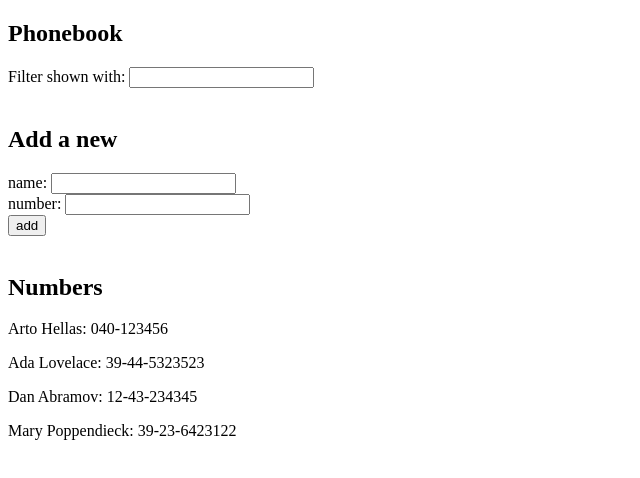
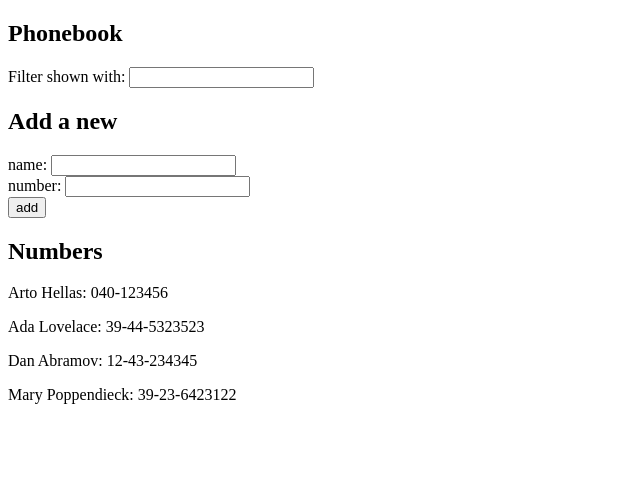
Before and after one commit to mzoyinda/FullstackOpen, a React (Vite) app in the folder Part2/phonebook/: page / in a window 1280 px wide. Shown: the top 478 px of the page, without its empty margins (0-640 px from the left). Built offline with nearby package versions, Linux system fonts and the light colour scheme.

Commit message:
components splitted

```diff
--- a/Part2/phonebook/src/App.jsx
+++ b/Part2/phonebook/src/App.jsx
@@ -1,4 +1,7 @@
 import { useState } from "react";
+import Filter from "./components/Filter";
+import Form from "./components/Form";
+import Numbers from "./components/Numbers";
 
 const App = () => {
   const [persons, setPersons] = useState([
@@ -57,49 +60,20 @@ const App = () => {
   return (
     <div>
       <h2>Phonebook</h2>
-      <div>
-        Filter shown with:{" "}
-        <input
-          type="text"
-          name="search"
-          value={searchQuery}
-          onChange={handleSearchChange}
-        />{" "}
-      </div>
-      <br />
-      <form onSubmit={handleSubmit}>
-        <h2>Add a new</h2>
-        <div>
-          name:{" "}
-          <input
-            type="text"
-            name="contact"
-            value={newName}
-            onChange={handleChange}
-          />
-        </div>
-        <div>
-          number:{" "}
-          <input
-            type="text"
-            name="number"
-            value={newNumber}
-            onChange={handleChange}
-          />
-        </div>
-        <div>
-          <button type="submit">add</button>
-        </div>
-      </form>
-      <br />
-      <h2>Numbers</h2>
-      <div>
-        {(searchQuery ? filteredPersons : persons).map((person) => (
-          <p key={person.id}>
-            {person.name}: {person.number}
-          </p>
-        ))}
-      </div>
+      <Filter
+        searchQuery={searchQuery}
+        handleSearchChange={handleSearchChange}
+        newName={newName}
+        newNumber={newNumber}
+      />
+
+      <Form handleChange={handleChange} handleSubmit={handleSubmit} />
+
+      <Numbers
+        searchQuery={searchQuery}
+        filteredPersons={filteredPersons}
+        persons={persons}
+      />
     </div>
   );
 };
--- /dev/null
+++ b/Part2/phonebook/src/components/Filter.tsx
@@ -0,0 +1,18 @@
+import React from "react";
+
+const Filter = (props) => {
+  const { searchQuery, handleSearchChange } = props;
+  return (
+    <div>
+      Filter shown with:{" "}
+      <input
+        type="text"
+        name="search"
+        value={searchQuery}
+        onChange={handleSearchChange}
+      />{" "}
+    </div>
+  );
+};
+
+export default Filter;
--- /dev/null
+++ b/Part2/phonebook/src/components/Form.tsx
@@ -0,0 +1,33 @@
+import React from "react";
+
+const Form = (props) => {
+    const {handleSubmit, newName, newNumber, handleChange } = props
+  return (
+    <form onSubmit={handleSubmit}>
+    <h2>Add a new</h2>
+    <div>
+      name:{" "}
+      <input
+        type="text"
+        name="contact"
+        value={newName}
+        onChange={handleChange}
+      />
+    </div>
+    <div>
+      number:{" "}
+      <input
+        type="text"
+        name="number"
+        value={newNumber}
+        onChange={handleChange}
+      />
+    </div>
+    <div>
+      <button type="submit">add</button>
+    </div>
+  </form>
+  )
+}
+
+export default Form
--- /dev/null
+++ b/Part2/phonebook/src/components/Numbers.tsx
@@ -0,0 +1,20 @@
+import React from "react";
+
+const Numbers = (props) => {
+const {searchQuery, filteredPersons, persons} = props
+
+  return (
+    <div>
+        <h2>Numbers</h2>
+      <div>
+        {(searchQuery ? filteredPersons : persons).map((person) => (
+          <p key={person.id}>
+            {person.name}: {person.number}
+          </p>
+        ))}
+      </div>
+    </div>
+  )
+}
+
+export default Numbers
```
